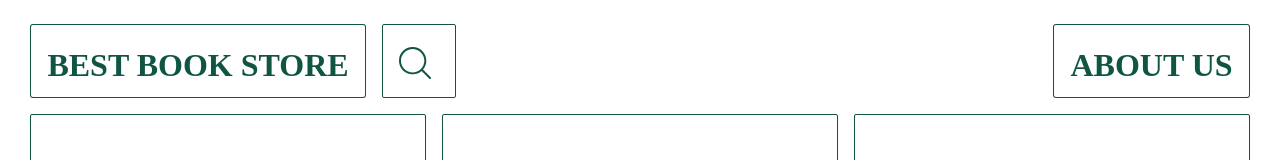
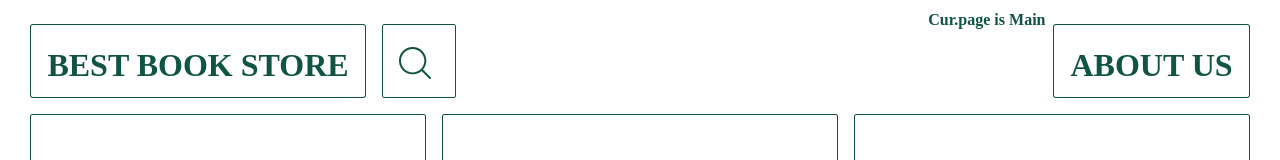
Before and after one commit to HelgaAthame/react, a React (Vite) app in the folder react.component/: page / in a window 1280 px wide. Shown: the top 160 px of the page. Built offline with nearby package versions, Linux system fonts and the light colour scheme; a web font is replaced by a local one.

Commit message:
feat: add page name to header

```diff
--- a/react.component/src/app/App/App.tsx
+++ b/react.component/src/app/App/App.tsx
@@ -19,6 +19,7 @@ export class App extends Component {
       <div className="app">
         <Header cards={[]}>
           <SearchBar cards={this.state.cards} updateData={this.updateData.bind(this)} />
+          Cur.page is Main
         </Header>
         <Main cards={this.state.cards} updateData={this.updateData.bind(this)}/>
       </div>
```
